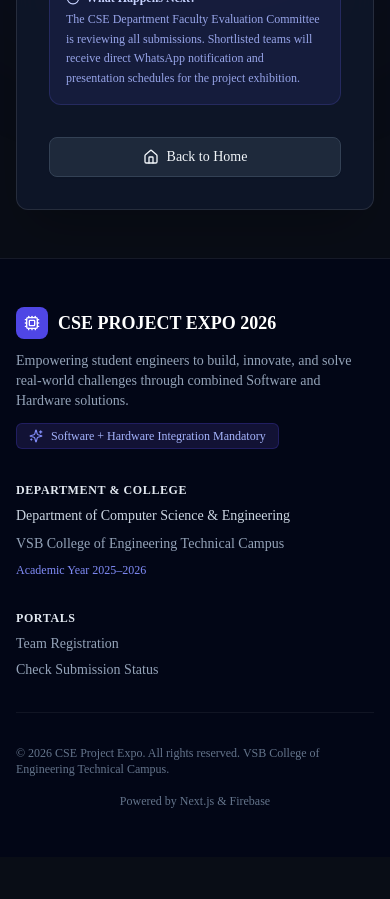
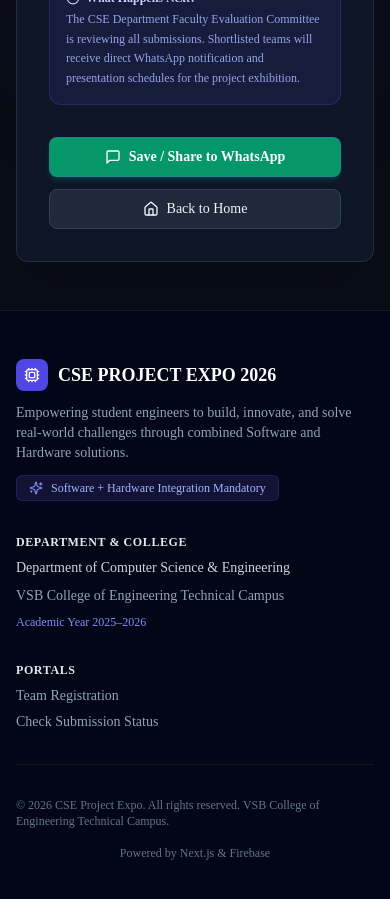
Before and after one commit to karthi06vsbian/cse-project-expo-2026, a Next.js app: page /success in a window 390 px wide. Shown: the part 800-1699 px from the top of the page. Before the commit the page ends 1657 px from the top, so only its background shows below. Built offline with nearby package versions, Linux system fonts and the light colour scheme; no server answers.

Commit message:
feat(whatsapp): add direct 1-click WhatsApp chat and share buttons for students and admins

```diff
--- a/app/admin/teams/[id]/page.tsx
+++ b/app/admin/teams/[id]/page.tsx
@@ -399,6 +399,7 @@ export default function TeamDetailPage() {
                 </div>
                 <div>
                   <span className="text-slate-400 block">Official WhatsApp</span>
+                  <div className="flex flex-col gap-1.5 mt-0.5">
                     <a
                       href={`https://wa.me/${team.whatsapp_number.replace(/\D/g, '')}`}
                       target="_blank"
@@ -408,6 +409,18 @@ export default function TeamDetailPage() {
                       <Phone className="w-3.5 h-3.5" />
                       {team.whatsapp_number}
                     </a>
+                    <a
+                      href={`https://wa.me/${team.whatsapp_number.replace(/\D/g, '')}?text=${encodeURIComponent(
+                        `Hello ${team.team_leader_name}, this is from CSE Project Expo 2026 at VSB College of Engineering Technical Campus.\n\nRegarding your team "${team.team_name}" and project "${team.project_title}" (ID: ${team.submission_id}):\nYour status is currently [${team.status.toUpperCase()}].`
+                      )}`}
+                      target="_blank"
+                      rel="noreferrer"
+                      className="inline-flex items-center gap-1.5 px-2.5 py-1.5 rounded-lg bg-emerald-600/20 text-emerald-300 hover:bg-emerald-600/30 border border-emerald-500/30 text-[11px] font-medium transition-colors w-fit"
+                    >
+                      <MessageSquare className="w-3 h-3 text-emerald-400" />
+                      Open WhatsApp Chat
+                    </a>
+                  </div>
                 </div>
                 <div>
                   <span className="text-slate-400 block">Authenticated Gmail</span>
--- a/app/success/page.tsx
+++ b/app/success/page.tsx
@@ -191,7 +191,20 @@ function SuccessContent() {
 
             {/* Actions */}
             <div className="pt-2 flex flex-col sm:flex-row gap-3">
-              <Link href="/" className="w-full">
+              <a
+                href={`https://wa.me/?text=${encodeURIComponent(
+                  `✅ CSE Project Expo 2026 Registration Confirmation\nVSB College of Engineering Technical Campus\n\n📌 Submission ID: ${submissionId}\n👥 Team Name: ${teamName}\n💡 Project Title: ${projectTitle}\n⚡ Status: Registered & Under Review\n\nAccess portal: https://cse-project-expo-2026.vercel.app/login`
+                )}`}
+                target="_blank"
+                rel="noreferrer"
+                className="w-full sm:w-1/2"
+              >
+                <Button className="w-full bg-emerald-600 hover:bg-emerald-500 text-white gap-2 font-semibold shadow-md shadow-emerald-600/25">
+                  <MessageSquare className="w-4 h-4" />
+                  Save / Share to WhatsApp
+                </Button>
+              </a>
+              <Link href="/" className="w-full sm:w-1/2">
                 <Button variant="secondary" className="w-full gap-2">
                   <Home className="w-4 h-4" />
                   Back to Home
```
Lines whose indentation alone changed are shown as unchanged.
